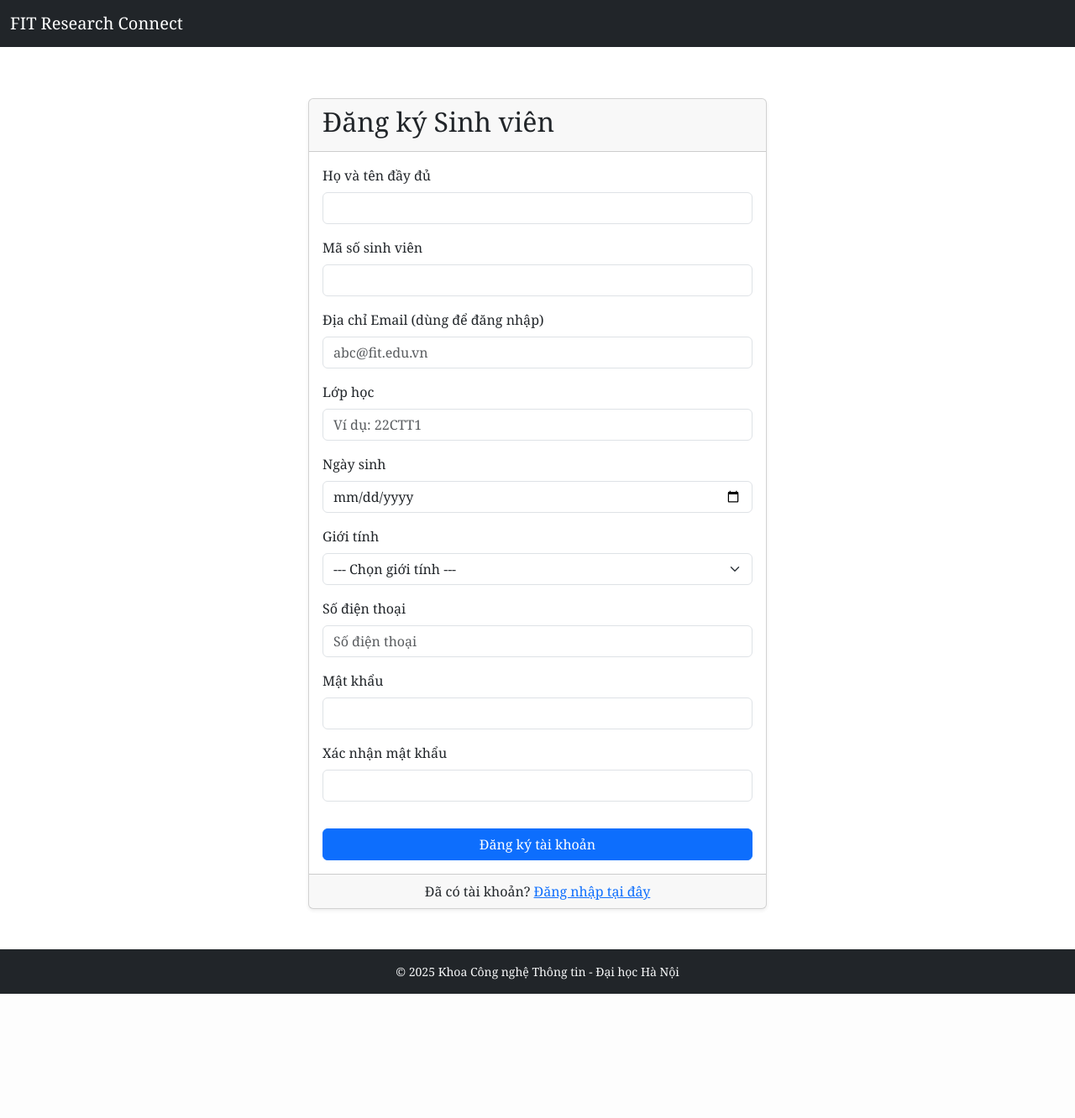
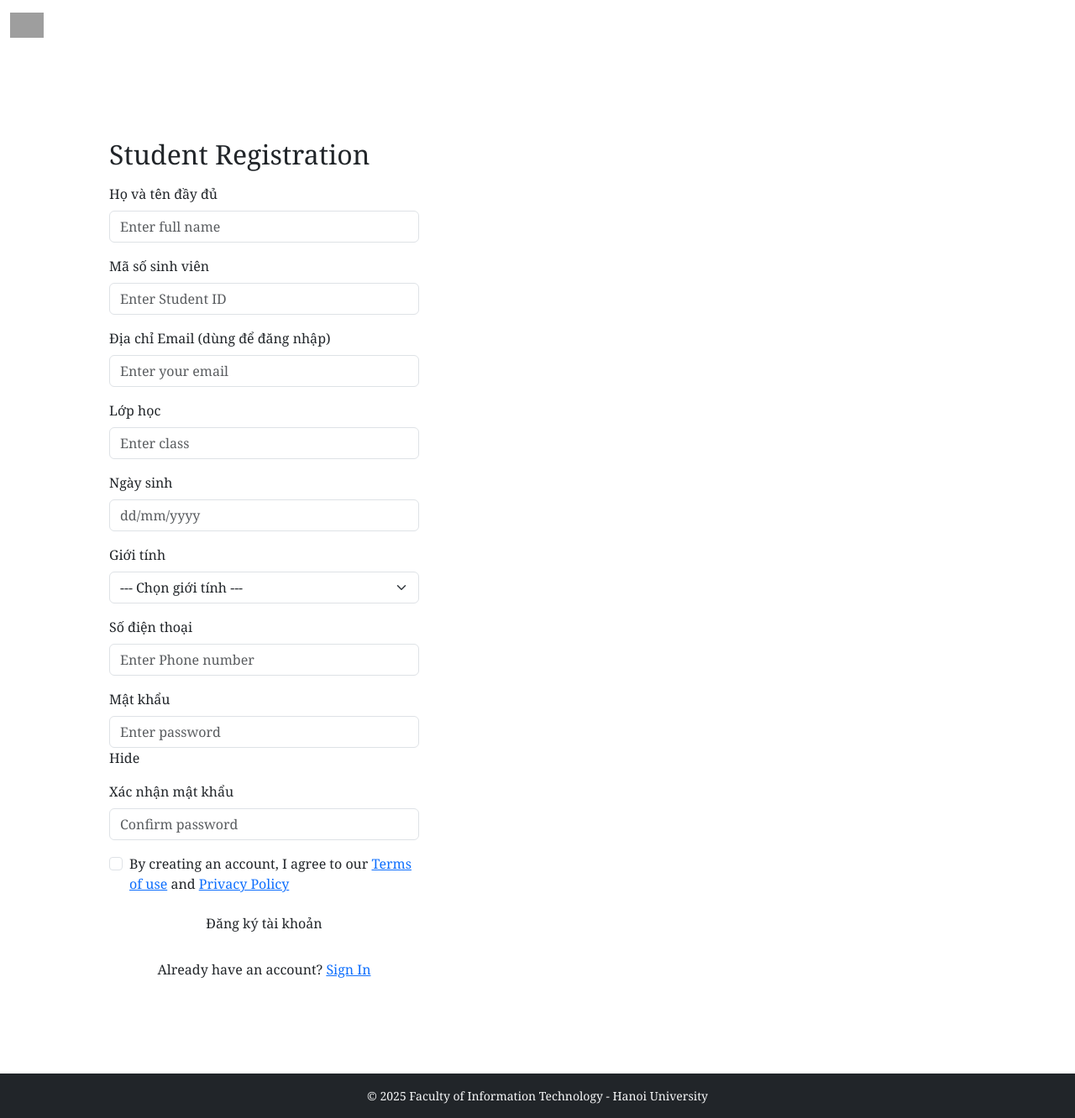
Before and after one commit to Soduku94/SS2_F, a Flask app: page /register in a window 1280 px wide. Shown: the whole page at 84% size. Before the commit the page ends 1184 px from the top, so only its background shows below. Run offline with Flask 3, Linux system fonts and the light colour scheme; some libraries are stand-ins or nearby versions; grey boxes are pictures that could not be loaded.

Commit message:
git pull origin main

```diff
--- a/templates/base.html
+++ b/templates/base.html
@@ -10,17 +10,18 @@
     <link href="https://unpkg.com/@yaireo/tagify/dist/tagify.css" rel="stylesheet" type="text/css"/>
 
 
-
-
     <title>{% block title %}FIT Research Connect{% endblock %}</title>
     <link rel="stylesheet" href="{{ url_for('static', filename='css/style.css') }}">
     <meta name="csrf-token" content="{{ csrf_token() }}">
 </head>
 <body class="d-flex flex-column min-vh-100">
 
-<nav class="navbar navbar-expand-lg navbar-dark bg-dark fixed-top">
+<nav class="navbar navbar-expand-lg navbar-dark fixed-top custom_navbar">
     <div class="container-fluid">
-        <a class="navbar-brand" href="{{ url_for('home') }}">FIT Research Connect</a>
+        <a class="navbar-brand" href="{{ url_for('home') }}">
+
+            <img src="{{ url_for('static', filename='logo_pics/logo.png') }}" alt="FIT Research Connect Logo" height="30">
+          </a>
         <button class="navbar-toggler" type="button" data-bs-toggle="collapse" data-bs-target="#navbarNav"
                 aria-controls="navbarNav" aria-expanded="false" aria-label="Toggle navigation">
             <span class="navbar-toggler-icon"></span>
@@ -30,32 +31,32 @@
                 {# --- Navbar KHI ĐÃ ĐĂNG NHẬP --- #}
                 <ul class="navbar-nav me-auto mb-2 mb-lg-0">
                     <li class="nav-item">
-                        <a class="nav-link active" aria-current="page" href="{{ url_for('dashboard') }}">Trang chủ</a>
+                        <a class="nav-link active fw-bold" aria-current="page" href="{{ url_for('dashboard') }}">FIT Researches</a>
                     <li class="nav-item">
                         {# Thêm class 'active' nếu đang ở trang showcase list hoặc detail #}
-                        <a class="nav-link {% if request.endpoint and request.endpoint.startswith('showcase') %}active{% endif %}"
+                        <a class="nav-link active fw-bold {% if request.endpoint and request.endpoint.startswith('showcase') %}active{% endif %}"
                            ...
-                           href="{{ url_for('showcase') }}">Công trình Tiêu biểu</a>
-                        {# Bạn có thể đổi text thành "Đồ án/Kỷ yếu" nếu muốn #}
+                           href="{{ url_for('showcase') }}">Featured Works</a>
+
                     </li>
                     </li>
                     {% if current_user.role == 'lecturer' %}
                         <li class="nav-item">
-                            <a class="nav-link" href="{{ url_for('create_post') }}">Đăng bài</a>
+                            <a class="nav-link active fw-bold " href="{{ url_for('create_post') }}">New Research/Post</a>
                         </li>
                         <li class="nav-item"> {# Sửa lỗi thiếu thẻ li ở đây #}
-                            <a class="nav-link" href="{{ url_for('view_pending_ideas') }}">Ý tưởng Sinh viên</a>
+                            <a class="nav-link active fw-bold " href="{{ url_for('view_pending_ideas') }}">Student Ideas</a>
                         </li>
                     {% endif %}
                     {% if current_user.role == 'student' %}
                         <li class="nav-item">
-                            <a class="nav-link {% if request.endpoint == 'my_applications' %}active{% endif %}"
-                               href="{{ url_for('my_applications') }}">Đề tài đã đăng ký</a>
+                            <a class="nav-link active fw-bold {% if request.endpoint == 'my_applications' %}active{% endif %}"
+                               href="{{ url_for('my_applications') }}">Registered Topics</a>
                         </li>
 
 
                         <li class="nav-item">
-                            <a class="nav-link" href="{{ url_for('my_ideas') }}">Ý tưởng của tôi</a>
+                            <a class="nav-link active fw-bold" href="{{ url_for('my_ideas') }}">My Ideas</a>
                         </li>
 
                         {# --- START: THÊM LINK SHOWCASE VÀO ĐÂY --- #}
@@ -66,10 +67,15 @@
                 {# Thêm flex-grow-1 để nó chiếm không gian thừa, dùng mx-lg-2 để có chút margin ngang trên màn lớn #}
                 <div class="flex-grow-1 mx-lg-2 position-relative">
                     <form class="d-flex" role="search" method="GET" action="{{ url_for('search_results') }}">
-                        <input class="form-control me-2" type="search" placeholder="Tìm kiếm..."
-                               aria-label="Search" name="q" id="navbarSearchInput" autocomplete="off"
-                               value="{{ request.args.get('q', '') }}">
-                        <button class="btn btn-outline-light" type="submit">Tìm</button>
+                        {# --- BẮT ĐẦU THAY ĐỔI TẠI ĐÂY --- #}
+                        <div class="search-input-container me-2">
+                            <i class="bi bi-search search-input-icon"></i>
+                            <input class="form-control" type="search" placeholder="Search topics..."
+                                   aria-label="Search" name="q" id="navbarSearchInput" autocomplete="off"
+                                   value="{{ request.args.get('q', '') }}">
+                        </div>
+                        {# --- KẾT THÚC THAY ĐỔI --- #}
+                        <button class="btn btn-outline-light" type="submit">Search</button>
                     </form>
                     {# Div hiển thị gợi ý (giữ nguyên) #}
                     <div class="dropdown-menu" id="searchResultsDropdown"
@@ -80,15 +86,15 @@
 
                 {# Cụm icon/user bên phải, thêm ms-lg-auto để đẩy sang phải trên màn lớn #}
                 <ul class="navbar-nav ms-lg-auto">
-                    <li class="nav-item position-relative"> {# <<< Thêm position-relative vào li #}
-                        {# Link đến trang thông báo (sẽ tạo sau) #}
-                        {# TODO: Tạo route 'notifications' #}
-                        <a class="nav-link" href="{{ url_for('notifications') }}" title="Thông báo">
-                            <i class="bi bi-bell-fill"></i>
+                    <li class="nav-item position-relative">
+
+                        <a class="nav-link d-flex align-items-center" href="{{ url_for('notifications') }}"
+                           title="Notifications">
+                            <i class="bi bi-bell-fill  custom-bell-icon"></i>
                             {# <<< THÊM KHỐI IF HIỂN THỊ CHẤM ĐỎ >>> #}
                             {% if current_user.is_authenticated and unread_count > 0 %}
                                 <span class="position-absolute top-0 start-100 translate-middle p-1 bg-danger border border-light rounded-circle">
-                                    <span class="visually-hidden">Thông báo mới</span> {# Cho accessibility #}
+                                    <span class="visually-hidden">Notifications</span> {# Cho accessibility #}
                                 </span>
                             {% endif %}
                             {# <<< KẾT THÚC KHỐI IF >>> #}
@@ -129,8 +135,8 @@
                             {{ current_user.full_name }}
                         </a>
                         <ul class="dropdown-menu dropdown-menu-end" aria-labelledby="navbarDropdownUserLink">
-                            <li><a class="dropdown-item" href="{{ url_for('account') }}">Hồ sơ</a></li>
-                            <li><a class="dropdown-item" href="#">Cài đặt</a></li>
+                            <li><a class="dropdown-item" href="{{ url_for('account') }}">Profile </a></li>
+                            <li><a class="dropdown-item" href="#">Setting</a></li>
 
                             {# Khối chỉ hiển thị cho Admin #}
                             {% if current_user.is_authenticated and current_user.role == 'admin' %}
@@ -138,7 +144,7 @@
                                     <hr class="dropdown-divider">
                                 </li>
                                 {# Link đến trang Admin Dashboard #}
-                                <li><a class="dropdown-item" href="{{ url_for('admin.index') }}">Trang Admin</a></li>
+                                <li><a class="dropdown-item" href="{{ url_for('admin.index') }}">Admin Dashboard</a></li>
 
                             {% endif %}
                             {% if current_user.is_authenticated and current_user.role == 'lecturer' %}
@@ -146,14 +152,14 @@
                                     <hr class="dropdown-divider">
                                 </li>
                                 {# <<< THÊM DÒNG NÀY >>> #}
-                                <li><a class="dropdown-item" href="{{ url_for('my_posts') }}">Bài đã đăng</a></li>
+                                <li><a class="dropdown-item" href="{{ url_for('my_posts') }}">My Posts</a></li>
                             {% endif %}
 
 
                             <li>
                                 <hr class="dropdown-divider">
                             </li>
-                            <li><a class="dropdown-item" href="{{ url_for('logout') }}">Đăng xuất</a></li>
+                            <li><a class="dropdown-item" href="{{ url_for('logout') }}">Log out</a></li>
                         </ul>
                     </li>
                 </ul>
@@ -512,11 +518,11 @@
 <script src="/static/js/jsAll.js" defer></script>
 
 
-<footer class="bg-dark text-light text-center py-3 mt-auto">
+<footer class="bg-dark text-light text-center py-3 mt-auto custom-footer">
     {# mt-auto giúp đẩy footer xuống dưới cùng nếu trang ngắn #}
     <div class="container">
         {# Thay 2025 bằng năm hiện tại nếu muốn hoặc giữ nguyên #}
-        <p class="mb-0 small">&copy; 2025 Khoa Công nghệ Thông tin - Đại học Hà Nội</p>
+        <p class="mb-0 small">&copy; 2025 Faculty of Information Technology - Hanoi University</p>
         {# Thêm các link khác nếu muốn #}
         {# <p class="mb-0 small"><a href="#" class="text-light">Liên hệ</a> | <a href="#" class="text-light">Giới thiệu</a></p> #}
     </div>
--- a/templates/register.html
+++ b/templates/register.html
@@ -1,72 +1,120 @@
 {% extends "base.html" %}
-{% block title %}{{ title }}{% endblock %}
+
+{% block title %}Student Registration{% endblock %}
+
+{# Class này có thể dùng để style body riêng cho trang này nếu cần, ví dụ màu nền khác #}
+{% block body_attributes %}class="page-register-2col-final"{% endblock %}
 
 {% block content %}
-<div class="row justify-content-center mt-4">
-    <div class="col-md-6"> {# Có thể dùng col-md-8 nếu muốn rộng hơn #}
-        <div class="card shadow-sm">
-            <div class="card-header"><h2>{{ title }}</h2></div>
-            <div class="card-body">
-                {# Action trỏ về route 'register' #}
+<div class="container-fluid register-main-container-2col-final g-0">
+    <div class="row g-0 register-row-2col-final align-items-stretch">
+
+        <div class="col-lg-5 col-md-6 d-flex flex-column justify-content-center align-items-center register-form-section-2col-final p-4 p-lg-5">
+            <div class="register-form-wrapper-2col-final w-100">
+                <div class="text-md-start mb-4">
+                     {# Bạn có thể bỏ dòng này nếu không muốn brand text ở đây #}
+                     </div>
+
+                <h1 class="mb-3 h2 register-title-2col-final">Student Registration</h1>
+                {# Bỏ dòng "Fill in the details below to create your account." theo yêu cầu ẩn comment HTML #}
+                {# <p class="mb-4 register-subtitle-2col-final">Fill in the details below to create your account.</p> #}
+
                 <form method="POST" action="{{ url_for('register') }}" novalidate>
                     {{ form.hidden_tag() }}
                     <fieldset>
-                        {# 1. Họ và tên #}
                         <div class="mb-3">
-                            {{ form.full_name.label(class="form-label") }}
-                            {% if form.full_name.errors %} {{ form.full_name(class="form-control is-invalid") }} <div class="invalid-feedback">{% for e in form.full_name.errors %}<span>{{e}}</span><br>{% endfor %}</div> {% else %} {{ form.full_name(class="form-control") }} {% endif %}
+                            {{ form.full_name.label(class="form-label register-label-2col-final") }}
+                            {{ form.full_name(class="form-control register-input-2col-final" + (" is-invalid" if form.full_name.errors else ""), placeholder="Enter full name") }}
+                            {% if form.full_name.errors %}<div class="invalid-feedback">{% for e in form.full_name.errors %}<span>{{e}}</span>{% endfor %}</div>{% endif %}
                         </div>
-                        {# 2. MSSV #}
+
                         <div class="mb-3">
-                            {{ form.student_id.label(class="form-label") }}
-                            {% if form.student_id.errors %} {{ form.student_id(class="form-control is-invalid") }} <div class="invalid-feedback">{% for e in form.student_id.errors %}<span>{{e}}</span><br>{% endfor %}</div> {% else %} {{ form.student_id(class="form-control") }} {% endif %}
+                            {{ form.student_id.label(class="form-label register-label-2col-final") }}
+                            {{ form.student_id(class="form-control register-input-2col-final" + (" is-invalid" if form.student_id.errors else ""), placeholder="Enter Student ID") }}
+                            {% if form.student_id.errors %}<div class="invalid-feedback">{% for e in form.student_id.errors %}<span>{{e}}</span>{% endfor %}</div>{% endif %}
                         </div>
-                        {# 3. Email Đăng nhập #}
+
                         <div class="mb-3">
-                            {{ form.email.label(class="form-label") }}
-                             {% if form.email.errors %} {{ form.email(class="form-control is-invalid", placeholder="abc@fit.edu.vn") }} <div class="invalid-feedback">{% for e in form.email.errors %}<span>{{e}}</span><br>{% endfor %}</div> {% else %} {{ form.email(class="form-control", placeholder="abc@fit.edu.vn") }} {% endif %}
+                            {{ form.email.label(class="form-label register-label-2col-final") }}
+                            {{ form.email(class="form-control register-input-2col-final" + (" is-invalid" if form.email.errors else ""), placeholder="Enter your email") }}
+                            {% if form.email.errors %}<div class="invalid-feedback">{% for e in form.email.errors %}<span>{{e}}</span>{% endfor %}</div>{% endif %}
                         </div>
-                         {# 4. Lớp học #}
+
                         <div class="mb-3">
-                             {{ form.class_name.label(class="form-label") }}
-                             {% if form.class_name.errors %} {{ form.class_name(class="form-control is-invalid", placeholder="Ví dụ: 22CTT1") }} <div class="invalid-feedback">{% for e in form.class_name.errors %}<span>{{e}}</span><br>{% endfor %}</div> {% else %} {{ form.class_name(class="form-control", placeholder="Ví dụ: 22CTT1") }} {% endif %}
+                            {{ form.class_name.label(class="form-label register-label-2col-final") }}
+                            {{ form.class_name(class="form-control register-input-2col-final" + (" is-invalid" if form.class_name.errors else ""), placeholder="Enter class") }}
+                            {% if form.class_name.errors %}<div class="invalid-feedback">{% for e in form.class_name.errors %}<span>{{e}}</span>{% endfor %}</div>{% endif %}
                         </div>
-                         {# 5. Ngày sinh #}
+
                         <div class="mb-3">
-                             {{ form.date_of_birth.label(class="form-label") }}
-                             {% if form.date_of_birth.errors %} {{ form.date_of_birth(class="form-control is-invalid") }} <div class="invalid-feedback">{% for e in form.date_of_birth.errors %}<span>{{e}}</span><br>{% endfor %}</div> {% else %} {{ form.date_of_birth(class="form-control") }} {% endif %}
+                            {{ form.date_of_birth.label(class="form-label register-label-2col-final") }}
+                            {{ form.date_of_birth(class="form-control register-input-2col-final" + (" is-invalid" if form.date_of_birth.errors else ""), type="text", placeholder="dd/mm/yyyy", onfocus="(this.type='date')", onblur="(this.type='text')") }}
+                            {% if form.date_of_birth.errors %}<div class="invalid-feedback">{% for e in form.date_of_birth.errors %}<span>{{e}}</span>{% endfor %}</div>{% endif %}
+                        </div>
 
+                         <div class="mb-3">
+                            {{ form.gender.label(class="form-label register-label-2col-final") }}
+                            {{ form.gender(class="form-select register-input-2col-final" + (" is-invalid" if form.gender.errors else "")) }}
+                            {% if form.gender.errors %}<div class="invalid-feedback">{% for e in form.gender.errors %}<span>{{e}}</span>{% endfor %}</div>{% endif %}
                         </div>
-                          {# 6. Giới tính #}
+
                         <div class="mb-3">
-                             {{ form.gender.label(class="form-label") }}
-                             {% if form.gender.errors %} {{ form.gender(class="form-select is-invalid") }} <div class="invalid-feedback">{% for e in form.gender.errors %}<span>{{e}}</span><br>{% endfor %}</div> {% else %} {{ form.gender(class="form-select") }} {% endif %}
+                            {{ form.phone_number.label(class="form-label register-label-2col-final") }}
+                            {{ form.phone_number(class="form-control register-input-2col-final" + (" is-invalid" if form.phone_number.errors else ""), placeholder="Enter Phone number") }}
+                            {% if form.phone_number.errors %}<div class="invalid-feedback">{% for e in form.phone_number.errors %}<span>{{e}}</span>{% endfor %}</div>{% endif %}
                         </div>
-                         {# 7. Số điện thoại #}
+
+                        <div class="mb-3 position-relative">
+                            {{ form.password.label(class="form-label register-label-2col-final") }}
+                            {{ form.password(class="form-control register-input-2col-final" + (" is-invalid" if form.password.errors else ""), placeholder="Enter password", type="password", id="passwordField2ColFinal") }}
+                            <span toggle="#passwordField2ColFinal" class="password-toggle-icon-2col-final">Hide</span>
+                            {% if form.password.errors %}<div class="invalid-feedback">{% for e in form.password.errors %}<span>{{e}}</span>{% endfor %}</div>{% endif %}
+                        </div>
+
                         <div class="mb-3">
-                             {{ form.phone_number.label(class="form-label") }}
-                             {% if form.phone_number.errors %} {{ form.phone_number(class="form-control is-invalid", placeholder="Số điện thoại") }} <div class="invalid-feedback">{% for e in form.phone_number.errors %}<span>{{e}}</span><br>{% endfor %}</div> {% else %} {{ form.phone_number(class="form-control", placeholder="Số điện thoại") }} {% endif %}
-                         </div>
-                         {# 8. Mật khẩu #}
-                         <div class="mb-3">
-                            {{ form.password.label(class="form-label") }}
-                            {% if form.password.errors %} {{ form.password(class="form-control is-invalid") }} <div class="invalid-feedback">{% for e in form.password.errors %}<span>{{e}}</span><br>{% endfor %}</div> {% else %} {{ form.password(class="form-control") }} {% endif %}
-                        </div>
-                         {# 9. Xác nhận Mật khẩu #}
-                         <div class="mb-3">
-                            {{ form.confirm_password.label(class="form-label") }}
-                            {% if form.confirm_password.errors %} {{ form.confirm_password(class="form-control is-invalid") }} <div class="invalid-feedback">{% for e in form.confirm_password.errors %}<span>{{e}}</span><br>{% endfor %}</div> {% else %} {{ form.confirm_password(class="form-control") }} {% endif %}
+                            {{ form.confirm_password.label(class="form-label register-label-2col-final") }}
+                            {{ form.confirm_password(class="form-control register-input-2col-final" + (" is-invalid" if form.confirm_password.errors else ""), placeholder="Confirm password", type="password") }}
+                            {% if form.confirm_password.errors %}<div class="invalid-feedback">{% for e in form.confirm_password.errors %}<span>{{e}}</span>{% endfor %}</div>{% endif %}
                         </div>
                     </fieldset>
-                    <div class="d-grid mt-3">
-                         {{ form.submit(class="btn btn-primary") }}
+
+                    <div class="form-check mb-3">
+                        <input class="form-check-input register-checkbox-2col-final" type="checkbox" value="" id="agreeTerms2ColFinal" required>
+                        <label class="form-check-label register-checkbox-label-2col-final" for="agreeTerms2ColFinal">
+                            By creating an account, I agree to our <a href="#">Terms of use</a> and <a href="#">Privacy Policy</a>
+                        </label>
+                        <div class="invalid-feedback">You must agree before submitting.</div>
                     </div>
+
+                    {{ form.submit(class="btn w-100 register-submit-btn-2col-final") }}
                 </form>
+                <p class="text-center mt-4 register-login-link-2col-final">
+                    Already have an account? <a href="{{ url_for('login') }}">Sign In</a>
+                </p>
             </div>
-             <div class="card-footer text-center">
-                Đã có tài khoản? <a href="{{ url_for('login') }}">Đăng nhập tại đây</a>
         </div>
+
+        <div class="col-lg-7 col-md-6 d-none d-md-block register-image-col-2col-final">
+            {# Ảnh nền sẽ được đặt cho div này bằng CSS #}
         </div>
     </div>
 </div>
 {% endblock %}
+
+{% block scripts %}
+{{ super() }}
+<script>
+    // JavaScript cho nút ẩn/hiện mật khẩu
+    const togglePassword2ColFinal = document.querySelector('.password-toggle-icon-2col-final');
+    if (togglePassword2ColFinal) {
+        const passwordField2ColFinal = document.querySelector(togglePassword2ColFinal.getAttribute('toggle'));
+        if (passwordField2ColFinal) {
+            togglePassword2ColFinal.addEventListener('click', function () {
+                const type = passwordField2ColFinal.getAttribute('type') === 'password' ? 'text' : 'password';
+                passwordField2ColFinal.setAttribute('type', type);
+                this.textContent = type === 'password' ? 'Hide' : 'Show';
+            });
+        }
+    }
+</script>
+{% endblock %}
```
Also changed, not shown: templates/login.html (+54 -35 lines), templates/my_ideas.html (+72 -80 lines), templates/submit_idea.html (+39 -49 lines), static/images/1.jpg (added). Lines whose indentation alone changed are shown as unchanged.
